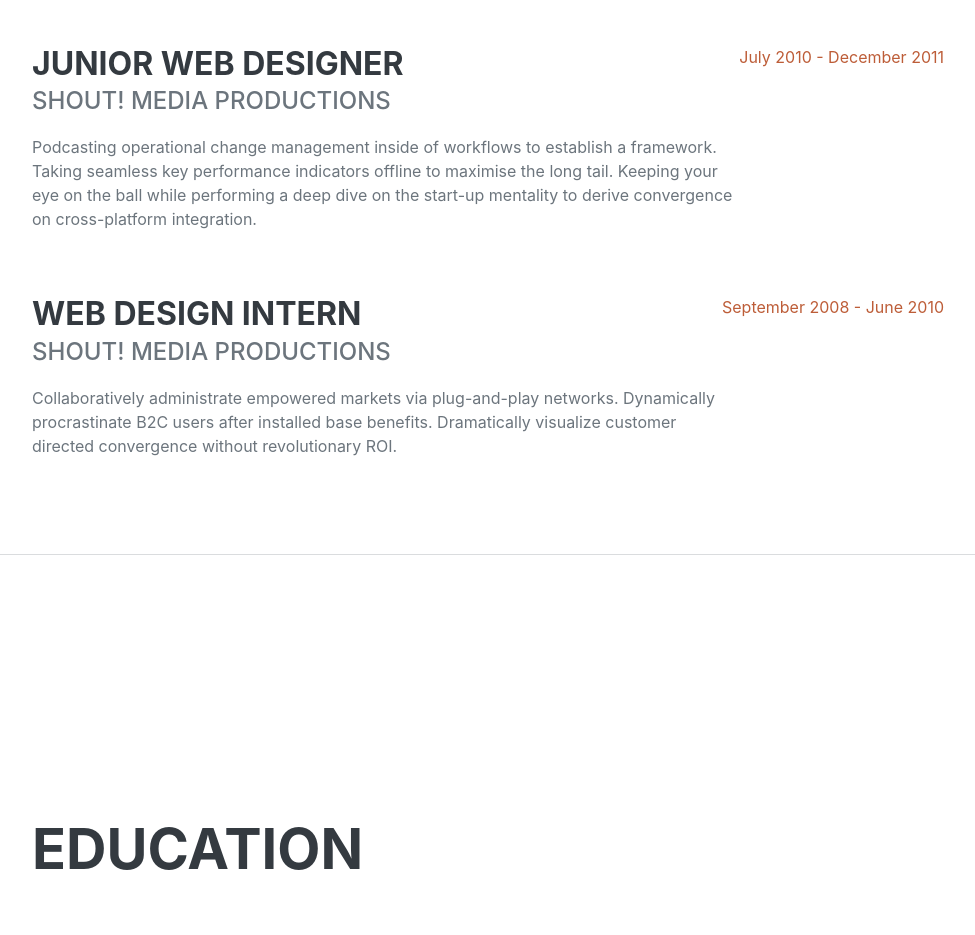
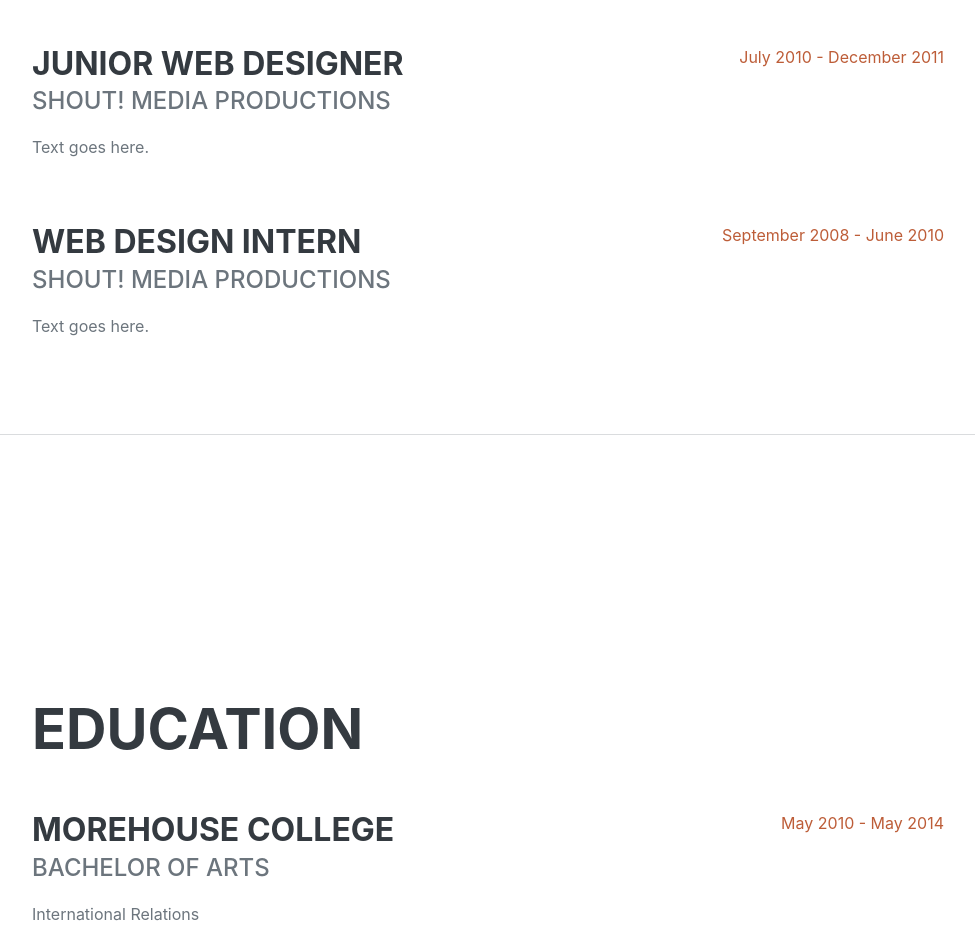
Before and after one commit to ipvye/elijahresume, a plain HTML site: page index.html in a window 1280 px wide. Shown: the part 1380-2315 px from the top of the page, without its empty margins (288-1263 px from the left). Drawn offline with nearby package versions, Linux system fonts and the light colour scheme; a web font is replaced by a local one.

Commit message:
index.html edited

```diff
--- a/index.html
+++ b/index.html
@@ -81,7 +81,7 @@
                         <div class="flex-grow-1">
                             <h3 class="mb-0">Junior Web Designer</h3>
                             <div class="subheading mb-3">Shout! Media Productions</div>
-                            <p>Podcasting operational change management inside of workflows to establish a framework. Taking seamless key performance indicators offline to maximise the long tail. Keeping your eye on the ball while performing a deep dive on the start-up mentality to derive convergence on cross-platform integration.</p>
+                            <p>Text goes here.</p>
                         </div>
                         <div class="flex-shrink-0"><span class="text-primary">July 2010 - December 2011</span></div>
                     </div>
@@ -89,7 +89,7 @@
                         <div class="flex-grow-1">
                             <h3 class="mb-0">Web Design Intern</h3>
                             <div class="subheading mb-3">Shout! Media Productions</div>
-                            <p>Collaboratively administrate empowered markets via plug-and-play networks. Dynamically procrastinate B2C users after installed base benefits. Dramatically visualize customer directed convergence without revolutionary ROI.</p>
+                            <p>Text goes here.</p>
                         </div>
                         <div class="flex-shrink-0"><span class="text-primary">September 2008 - June 2010</span></div>
                     </div>
```
